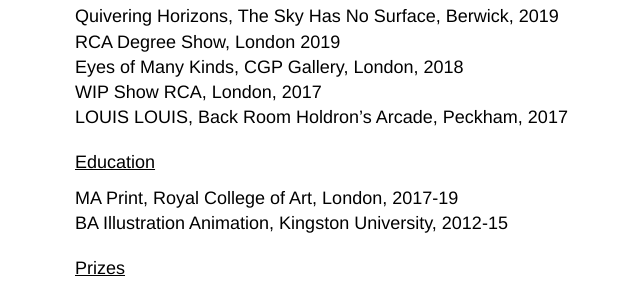
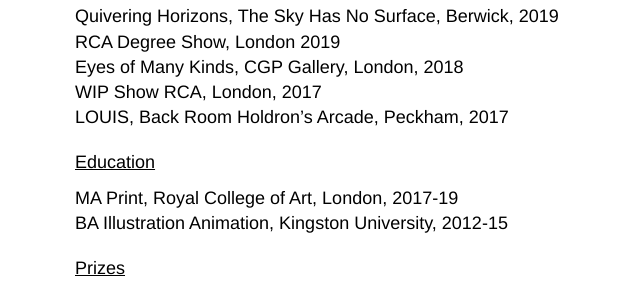
Before and after one commit to vfhwang/louiscaseley, a Jekyll site: the page built from about.md, in a window 1280 px wide. Shown: the part 176-470 px from the top of the page, without its empty margins (65-705 px from the left). Built offline with Jekyll 4.4.1, drawn with Linux system fonts in a browser that asks for light colours.

Commit message:
Revert "Update from Forestry.io"
This reverts commit e88bd9445ae0f07ddc84f98d16b123dfc1ed6607.

```diff
--- a/about.md
+++ b/about.md
@@ -10,7 +10,7 @@
 * RCA Degree Show, London 2019
 * Eyes of Many Kinds, CGP Gallery, London, 2018
 * WIP Show RCA, London, 2017
-* LOUIS LOUIS, Back Room Holdron’s Arcade, Peckham, 2017
+* LOUIS, Back Room Holdron’s Arcade, Peckham, 2017
 
 **Education**
 
```
